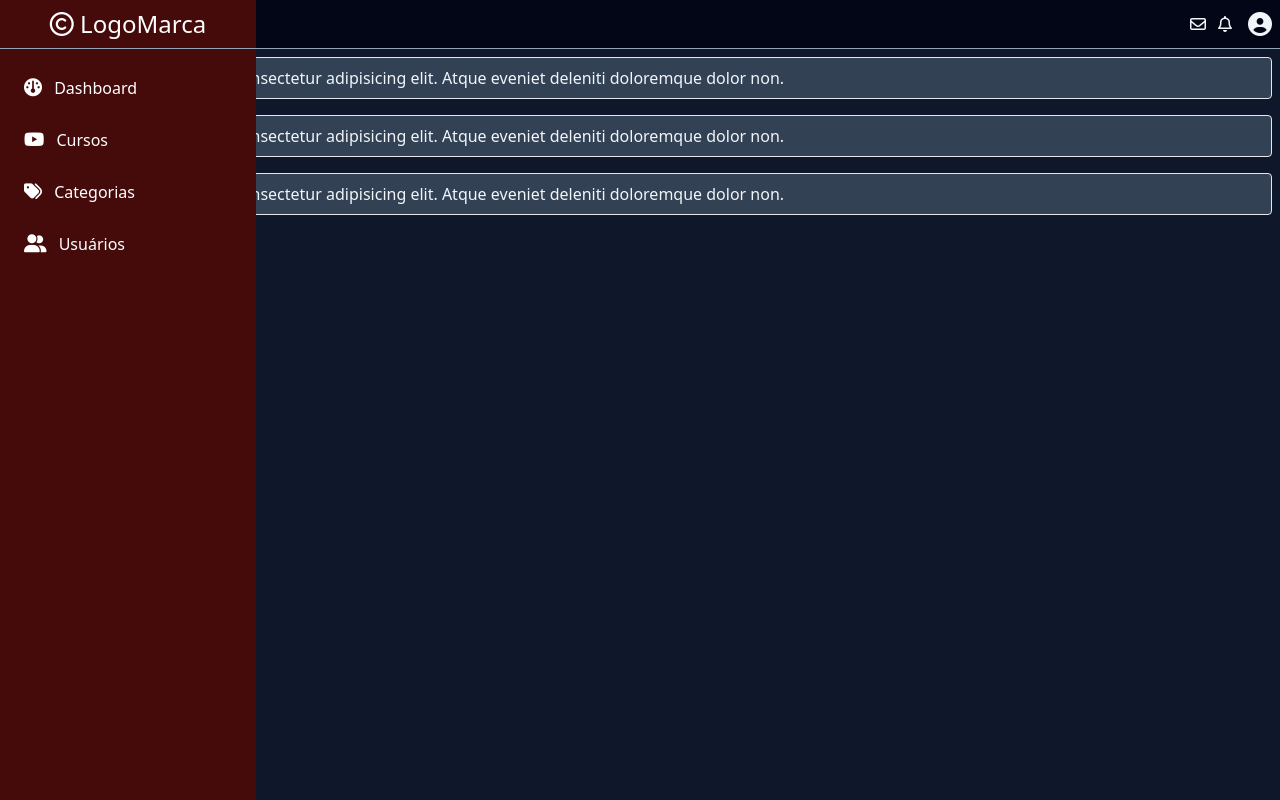
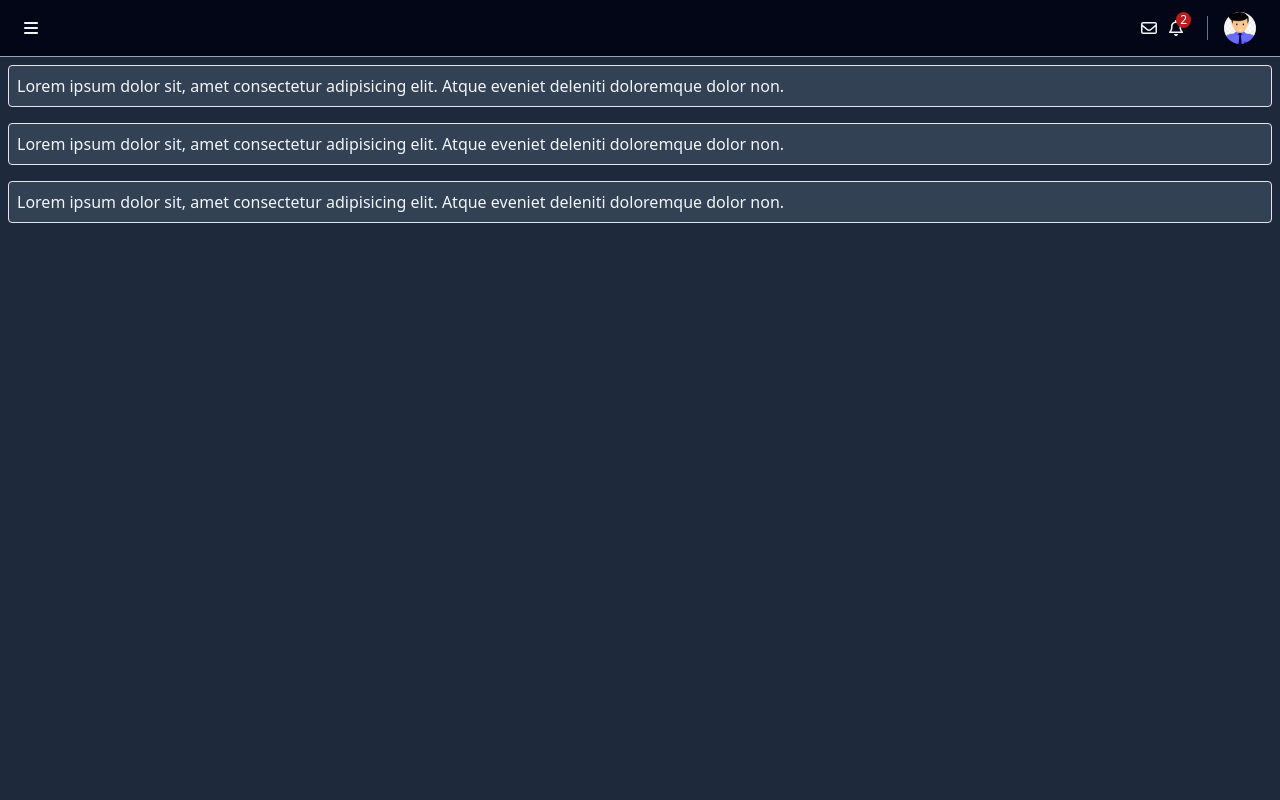
Before and after one commit to risaltte/dashboard-tailwindCSS, a website built with Vite: page index.html in a window 1280 px wide. Built offline with nearby package versions, Linux system fonts and the light colour scheme.

Commit message:
Sidebar and header

```diff
--- a/index.html
+++ b/index.html
@@ -15,36 +15,47 @@
 	<title>Dashboard</title>
 </head>
 
-<body class="bg-slate-900">
+<body class="bg-slate-800" x-data="sidebar">
 	<header class="flex justify-between items-center p-2 border-b border-slate-400 bg-slate-950 text-slate-100">
-		<div class="text-lg">
+		<button
+			@click="toggle"
+			class="mx-4"
+		>
 			<i class="fa-solid fa-bars"></i>
-		</div>
+		</button>
 
 		<div class="flex justify-between items-center">
-			<div class="flex gap-3">
-				<div>
+			<div class="flex gap-3 border-r border-slate-500 pr-6">
+				<div class="relative">
 					<i class="fa-regular fa-envelope"></i>
 				</div>
 
-				<div>
+				<div class="relative">
 					<i class="fa-regular fa-bell"></i>
+					<span class="absolute -top-1 -right-2 bg-red-700 text-white text-xs rounded-full px-1">2</span>
 				</div>
 			</div>
 
-			<div class="ml-4 text-2xl">
-				<i class="fa-solid fa-circle-user"></i>
+			<div class="flex py-1 items-center gap-2 mx-4">
+				<img
+					class="w-8 h-8 rounded-full"
+					src="./images/user-avatar.jpg"
+					alt="User avatar"
+				>
 			</div>
 		</div>
 	</header>
 
 	<!-- Sidebar -->
-	<div class="bg-red-950 text-white w-64 h-screen fixed left-0 top-0 bottom-0">
-		<div class="text-2xl border-b border-slate-400 p-2 text-center">
+	<aside
+		x-show="openSidebar"
+		class="flex flex-col bg-gray-900 text-white w-64 h-screen absolute left-0 top-0 bottom-0"
+	>
+		<div class="text-2xl border-b border-slate-400 m-2 py-2 text-center">
 			<i class="fa-regular fa-copyright"></i> LogoMarca
 		</div>
 
-		<div class="flex flex-col gap-2 px-2 py-4">
+		<div class="flex flex-col flex-1 gap-1 px-2 py-2">
 			<a
 				href="#"
 				class="p-2 rounded px-4 hover:pl-8 hover:bg-black/20 transition-all ease-in-out duration-200"
@@ -74,7 +85,26 @@
 				<span class="ml-2">Usuários</span>
 			</a>
 		</div>
-	</div>
+
+		<!-- Button close sidebar -->
+		<button
+			@click="toggle"
+			class="absolute right-0 top-1/2 p-2 h-8 text-lg font-thin animate-pulse"
+		>
+			<i class="fa-solid fa-angles-left"></i>
+		</button>
+
+		<div class="py-1 mx-2 border-t border-slate-300">
+			<div class="flex py-2 items-center gap-2">
+				<img
+					class="w-8 h-8 rounded-full"
+					src="./images/user-avatar.jpg"
+					alt="User avatar"
+				>
+				<span class="text-sm">John Doe</span>
+			</div>
+		</div>
+	</aside>
 
 	<main class="p-2">
 		<div class="p-2 border rounded mb-4 bg-slate-700 text-slate-100">
@@ -89,6 +119,18 @@
 	</main>
 
 	<script type="module" src="/main.js"></script>
+
+	<script>
+		document.addEventListener('alpine:init', () => {
+			Alpine.data('sidebar', () => ({
+				openSidebar: false,
+
+				toggle() {
+					this.openSidebar = !this.openSidebar;
+				}
+			}))
+		});
+	</script>
   </body>
 
 </html>
--- a/style.css
+++ b/style.css
@@ -1,14 +1,3 @@
 @tailwind base;
-
-@layer base {
-  html {
-    @apply text-neutral-800;
-  }
-  html.dark {
-    @apply text-neutral-50;
-    @apply bg-neutral-800;
-  }
-}
-
 @tailwind components;
 @tailwind utilities;
```
Also changed, not shown: images/user-avatar.jpg (added).
